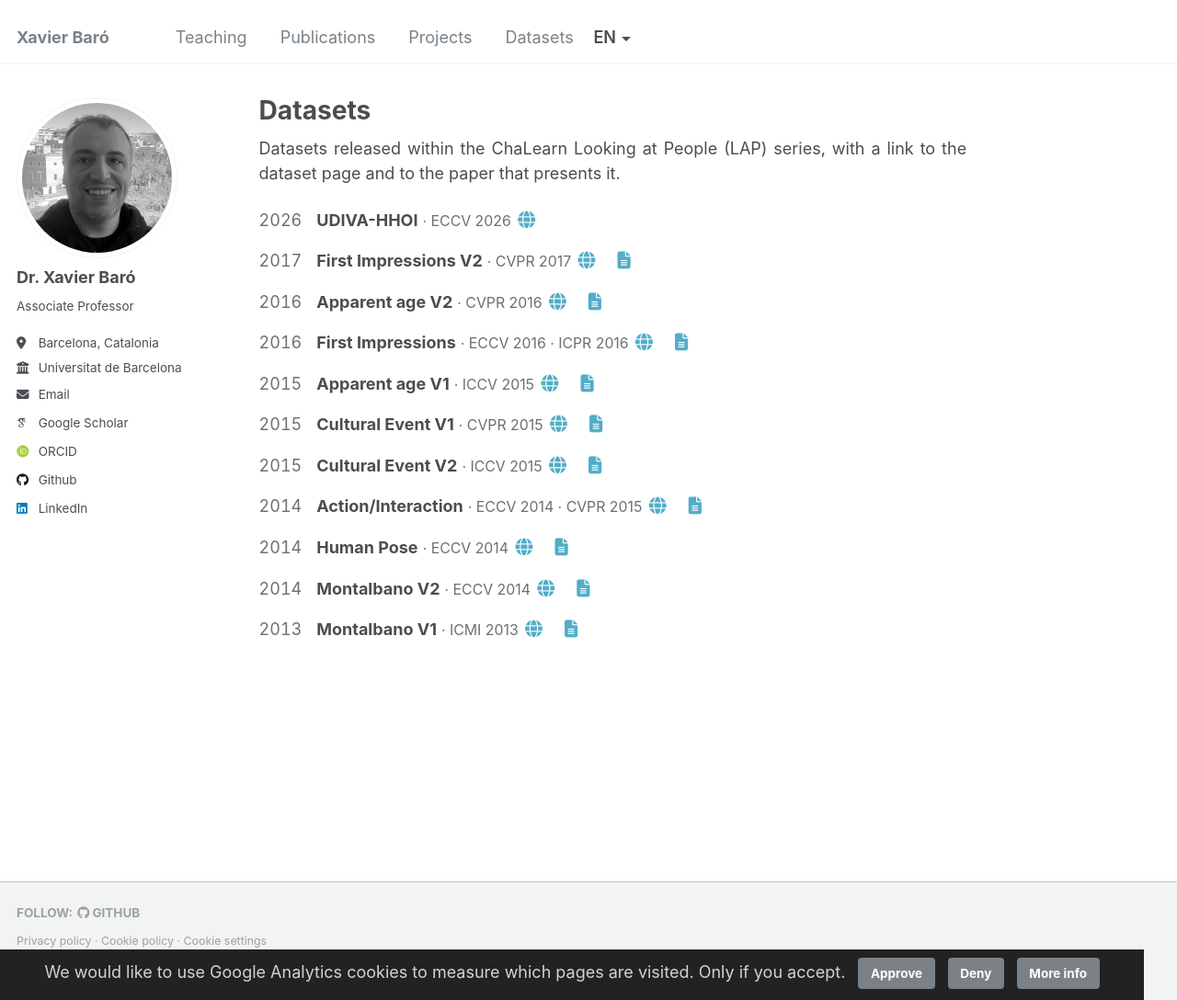
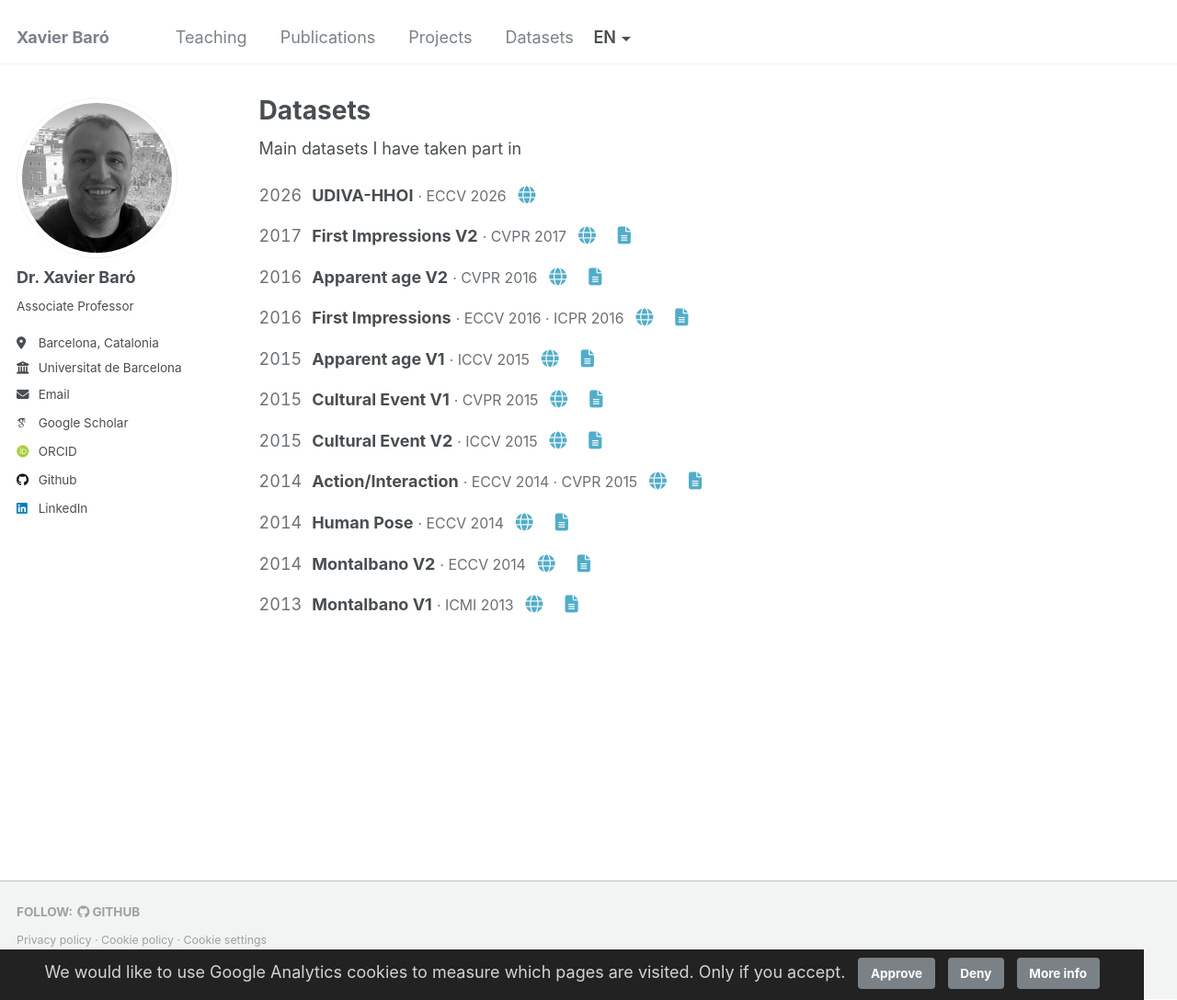
Before and after one commit to xbaro/xbaro.github.io, a Jekyll site: the page built from _pages/en/events.md, in a window 1280 px wide and 1088 px high. Shown: the whole window at 92% size. Built offline with Jekyll 4.4.1, drawn with Linux system fonts in a browser that asks for light colours; some web fonts are replaced.

Commit message:
Simplify Datasets and Publications headers: short datasets title, styled BibTeX download, drop Scholar line; flex layout for dataset rows
Co-Authored-By: Claude Sonnet 5.5 <noreply@anthropic.com>

```diff
--- a/_data/i18n.yml
+++ b/_data/i18n.yml
@@ -38,7 +38,7 @@ en:
   proj_type: "Project type"
   proj_none: "No projects match the filters."
   events: "Events and datasets"
-  events_intro: "Datasets released within the ChaLearn Looking at People (LAP) series, with a link to the dataset page and to the paper that presents it."
+  events_intro: "Main datasets I have taken part in"
   ev_datasets: "Datasets"
   ev_events: "Event organisation"
   ev_special: "Special issues"
@@ -50,6 +50,7 @@ en:
   ev_workshop: "Workshop"
   proj_ref: "Ref."
   bib_btn: "BibTeX"
+  bib_all_btn: "Download BibTeX"
   bib_title: "Cite this work (BibTeX)"
   bib_hint: "Copy this entry into your bibliography file."
   bib_copy: "Copy"
@@ -124,7 +125,7 @@ ca:
   proj_type: "Tipus de projecte"
   proj_none: "Cap projecte coincideix amb els filtres."
   events: "Esdeveniments i datasets"
-  events_intro: "Datasets de la sèrie ChaLearn Looking at People (LAP), amb enllaç a la pàgina del dataset i a l'article que el presenta."
+  events_intro: "Principals datasets en què he participat"
   ev_datasets: "Datasets"
   ev_events: "Organització d'esdeveniments"
   ev_special: "Números especials"
@@ -136,6 +137,7 @@ ca:
   ev_workshop: "Taller"
   proj_ref: "Ref."
   bib_btn: "BibTeX"
+  bib_all_btn: "Descarrega BibTeX"
   bib_title: "Cita aquesta obra (BibTeX)"
   bib_hint: "Copia aquesta entrada al teu fitxer de bibliografia."
   bib_copy: "Copia"
@@ -210,7 +212,7 @@ es:
   proj_type: "Tipo de proyecto"
   proj_none: "Ningún proyecto coincide con los filtros."
   events: "Eventos y datasets"
-  events_intro: "Datasets de la serie ChaLearn Looking at People (LAP), con enlace a la página del dataset y al artículo que lo presenta."
+  events_intro: "Principales datasets en los que he participado"
   ev_datasets: "Datasets"
   ev_events: "Organización de eventos"
   ev_special: "Números especiales"
@@ -222,6 +224,7 @@ es:
   ev_workshop: "Taller"
   proj_ref: "Ref."
   bib_btn: "BibTeX"
+  bib_all_btn: "Descargar BibTeX"
   bib_title: "Cita esta obra (BibTeX)"
   bib_hint: "Copia esta entrada en tu archivo de bibliografía."
   bib_copy: "Copiar"
--- a/_includes/events-list.html
+++ b/_includes/events-list.html
@@ -1,7 +1,7 @@
 {% assign L = page.lang | default: site.default_lang %}
 {% assign T = site.data.i18n[L] %}
 {% assign E = site.data.events %}
-<style>.ev-list{list-style:none;padding:0;margin:0}.ev-list li{margin:0 0 .9em}.ev-meta{font-size:.88em;color:#6b7075}.ev-meta a{margin-right:.6em}.ev-fam{margin-top:1.6em}.ev-year{display:inline-block;min-width:3.2em;font-variant-numeric:tabular-nums;color:#6b7075}.ev-role{font-size:.85em;color:#6b7075}.ev-ico{margin-right:.9em;font-size:1.05em}.ev-links{margin-left:3.2em;font-size:.85em}.ev-links a{margin-right:1.2em;white-space:nowrap}.ev-tabs{display:flex;gap:.4em;border-bottom:1px solid #d9dcdd;margin:1em 0}.ev-tabs button{background:none;border:0;border-bottom:3px solid transparent;padding:.4em .9em;font-size:1em;cursor:pointer;color:#6b7075}.ev-tabs button[aria-selected=true]{border-bottom-color:#2b2f33;color:#2b2f33;font-weight:600}</style>
+<style>.ev-list{list-style:none;padding:0;margin:0}.ev-list li{margin:0 0 .9em}.ev-meta{font-size:.88em;color:#6b7075}.ev-meta a{margin-right:.6em}.ev-fam{margin-top:1.6em}.ev-year{display:inline-block;min-width:3.2em;font-variant-numeric:tabular-nums;color:#6b7075}.ev-role{font-size:.85em;color:#6b7075}.ev-ico{margin-right:.9em;font-size:1.05em}.ev-ds li{display:flex;align-items:baseline}.ev-ds .ev-body{flex:1;min-width:0}.ev-ds .ev-icons{white-space:nowrap;margin-left:.3em}.ev-links{margin-left:3.2em;font-size:.85em}.ev-links a{margin-right:1.2em;white-space:nowrap}.ev-tabs{display:flex;gap:.4em;border-bottom:1px solid #d9dcdd;margin:1em 0}.ev-tabs button{background:none;border:0;border-bottom:3px solid transparent;padding:.4em .9em;font-size:1em;cursor:pointer;color:#6b7075}.ev-tabs button[aria-selected=true]{border-bottom-color:#2b2f33;color:#2b2f33;font-weight:600}</style>
 <p>{{ T.events_intro }}</p>
 {% if page.show_events %}
 <div class="ev-tabs" role="tablist"><button role="tab" id="tab-ds" aria-selected="true" aria-controls="pane-ds">{{ T.ev_datasets }} ({{ E.datasets.size }})</button><button role="tab" id="tab-ev" aria-selected="false" aria-controls="pane-ev">{{ T.ev_events }} ({{ E.events.size }})</button></div>
@@ -27,8 +27,8 @@
 {% else %}
 <ul class="ev-list ev-ds">
 {% for d in E.datasets %}
-  <li><span class="ev-year">{{ d.year }}</span> <span class="ev-name"><strong>{{ d.label }}</strong> <span class="ev-meta">· {{ d.venue }}</span></span>
-    <span class="ev-icons"><a class="ev-ico" href="{{ d.url }}" rel="noopener" target="_blank" title="{{ T.ev_dataset_page }}" aria-label="{{ T.ev_dataset_page }}: {{ d.label }}"><i class="fas fa-fw fa-globe" aria-hidden="true"></i></a>{% if d.paper %}<a class="ev-ico" href="{% if d.paper.doi %}https://doi.org/{{ d.paper.doi }}{% else %}{{ d.paper.url }}{% endif %}" rel="noopener" target="_blank" title="{{ T.ev_paper }}: {{ d.paper.title | escape }}" aria-label="{{ T.ev_paper }}: {{ d.label }}"><i class="fas fa-fw fa-file-lines" aria-hidden="true"></i></a>{% endif %}</span></li>
+  <li><span class="ev-year">{{ d.year }}</span><span class="ev-body"><span class="ev-name"><strong>{{ d.label }}</strong> <span class="ev-meta">· {{ d.venue }}</span></span>
+    <span class="ev-icons"><a class="ev-ico" href="{{ d.url }}" rel="noopener" target="_blank" title="{{ T.ev_dataset_page }}" aria-label="{{ T.ev_dataset_page }}: {{ d.label }}"><i class="fas fa-fw fa-globe" aria-hidden="true"></i></a>{% if d.paper %}<a class="ev-ico" href="{% if d.paper.doi %}https://doi.org/{{ d.paper.doi }}{% else %}{{ d.paper.url }}{% endif %}" rel="noopener" target="_blank" title="{{ T.ev_paper }}: {{ d.paper.title | escape }}" aria-label="{{ T.ev_paper }}: {{ d.label }}"><i class="fas fa-fw fa-file-lines" aria-hidden="true"></i></a>{% endif %}</span></span></li>
 {% endfor %}
 </ul>
 {% endif %}
--- a/_includes/publications-list.html
+++ b/_includes/publications-list.html
@@ -31,6 +31,7 @@
     {% for y in all_years %}{% if y %}<option value="{{ y }}">{{ y }}</option>{% endif %}{% endfor %}
   </select>
   <span id="pub-count" class="pub-count" aria-live="polite"></span>
+  <a id="bib-all" class="pub-act" style="margin-left:auto" href="{{ '/files/publications.bib' | relative_url }}" download><i class="fa-solid fa-download" aria-hidden="true"></i>{{ T.bib_all_btn }}</a>
 </div>
 {% assign types = "journal-article,conference-paper,book,book-chapter,report,other" | split: "," %}
 {% for ty in types %}
```
Also changed, not shown: other parts of _includes/publications-list.html (+1 -1 lines).
